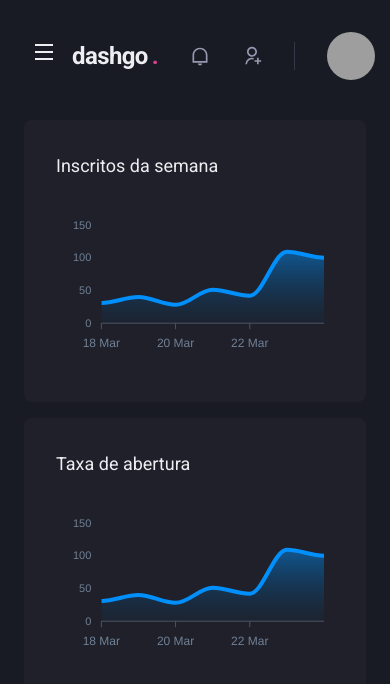
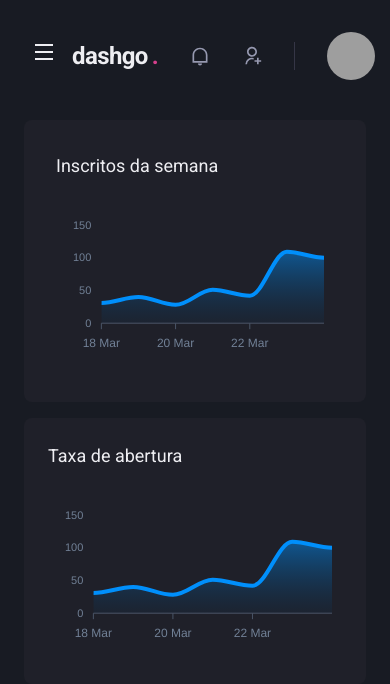
Before and after one commit to devjusan/dashgo, a Next.js app: page /dashboard in a window 390 px wide. Shown: the top 684 px of the page. Built offline with nearby package versions, Linux system fonts and the light colour scheme; grey boxes are pictures that could not be loaded.

Commit message:
feat: dashboard responsivity

```diff
--- a/src/pages/dashboard.tsx
+++ b/src/pages/dashboard.tsx
@@ -74,7 +74,7 @@
           />
         </Box>
 
-        <Box p="8" bg="gray.800" borderRadius={8}>
+        <Box p={['6', '8']} bg="gray.800" borderRadius={8}>
           <Text fontSize="lg" mb="4">
             Taxa de abertura
           </Text>
```
